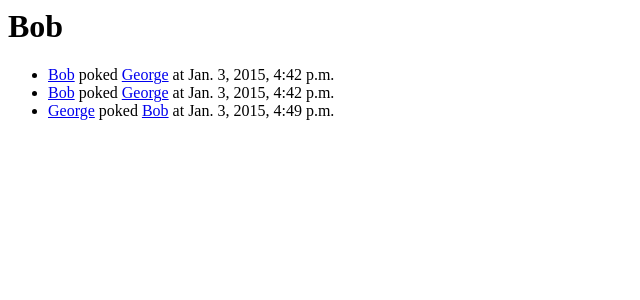
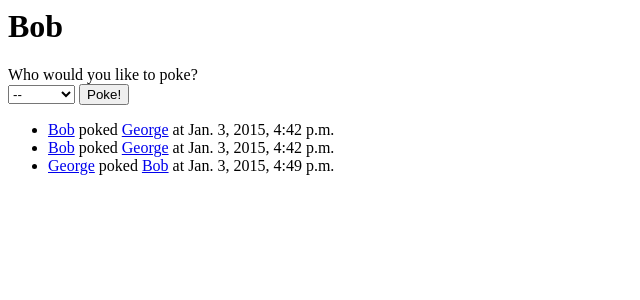
Before and after one commit to bagelbits/django-simple-poke, a Django app: page /pokes/1/ in a window 1280 px wide. Shown: the top 300 px of the page, without its empty margins (0-640 px from the left). Run offline with Django 3.2, Linux system fonts and the light colour scheme; data comes from the database, SQL or seed files in the repository; both versions use the stored data as it was after the commit.

Commit message:
Users can now poke other users.
Unit testing is left to do.

```diff
--- a/django_poke/pokes/templates/pokes/detail.html
+++ b/django_poke/pokes/templates/pokes/detail.html
@@ -1,5 +1,18 @@
 <h1> {{ user.username }} </h1>
 
+{% if error_message %}<p><strong>{{ error_message }}</strong></p>{% endif %}
+
+<form action="{% url 'pokes:create_poke' user.id %}" method="post">
+  {% csrf_token %}
+  <label for="receiver">Who would you like to poke? </label><br />
+  <select name="receiver" id="receiver">
+    <option value="">--</option>
+    {% for receiver in user_list %}
+      <option value="{{ receiver.id }}">{{ receiver.username }}</option>
+    {% endfor %}
+  </select>
+  <input type="submit" value="Poke!" />
+</form>
 
 {% if poke_list %}
   <ul>
--- a/django_poke/pokes/views.py
+++ b/django_poke/pokes/views.py
@@ -32,6 +32,7 @@ class NewUserView(generic.ListView):
 
 def add_user(request):
   username = request.POST['username']
+  print request.POST
   try:
     user = User.objects.get(username=username)
   except User.DoesNotExist:
@@ -47,9 +48,44 @@ def add_user(request):
 # Convert to detail or list view?
 def detail(request, user_id):
   user = get_object_or_404(User, pk=user_id)
-  poke_list = Poke.objects.filter(Q(send_user__exact=user) | Q(receive_user__exact=user))
-  return render(request, 'pokes/detail.html', {'user' : user, 'poke_list' : poke_list})
-
+  poke_list = Poke.objects.filter(
+    Q(send_user__exact=user) | Q(receive_user__exact=user))
+  user_list = User.objects.exclude(username__exact=user.username).order_by('-username')
+  return render(request, 'pokes/detail.html', {
+    'user' : user,
+    'poke_list' : poke_list,
+    'user_list' : user_list})
 
 def create_poke(request, user_id):
-  pass
+  sender_id = user_id
+  receiver_id = request.POST['receiver']
+
+  try:
+    send_user = User.objects.get(id=sender_id)
+    receive_user = User.objects.get(id=receiver_id)
+  except ValueError:
+    user = get_object_or_404(User, pk=sender_id)
+    poke_list = Poke.objects.filter(
+      Q(send_user__exact=user) | Q(receive_user__exact=user))
+    user_list = User.objects.exclude(username__exact=user.username).order_by('-username')
+    return render(request, 'pokes/detail.html', {
+      'error_message' : "User not selected.",
+      'user' : user,
+      'poke_list' : poke_list,
+      'user_list' : user_list})
+  except User.DoesNotExist:
+    user = get_object_or_404(User, pk=sender_id)
+    poke_list = Poke.objects.filter(
+      Q(send_user__exact=user) | Q(receive_user__exact=user))
+    user_list = User.objects.exclude(username__exact=user.username).order_by('-username')
+    return render(request, 'pokes/detail.html', {
+      'error_message' : "Selected user does not exist.",
+      'user' : user,
+      'poke_list' : poke_list,
+      'user_list' : user_list})
+  else:
+    time = timezone.now()
+    Poke.objects.create(send_user=send_user,
+                        receive_user=receive_user,
+                        poke_date=time)
+    return HttpResponseRedirect(reverse('pokes:index'))
```
Also changed, not shown: django_poke/db.sqlite3, 1 other file.
